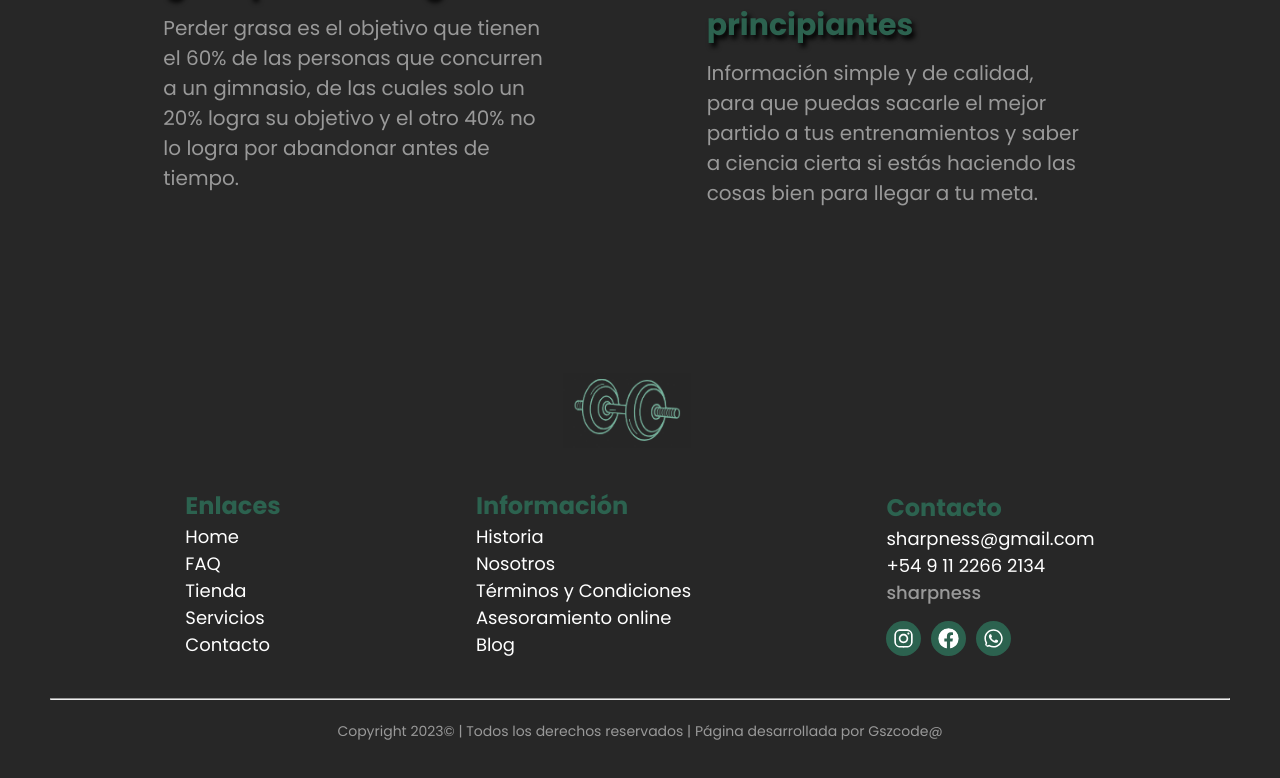
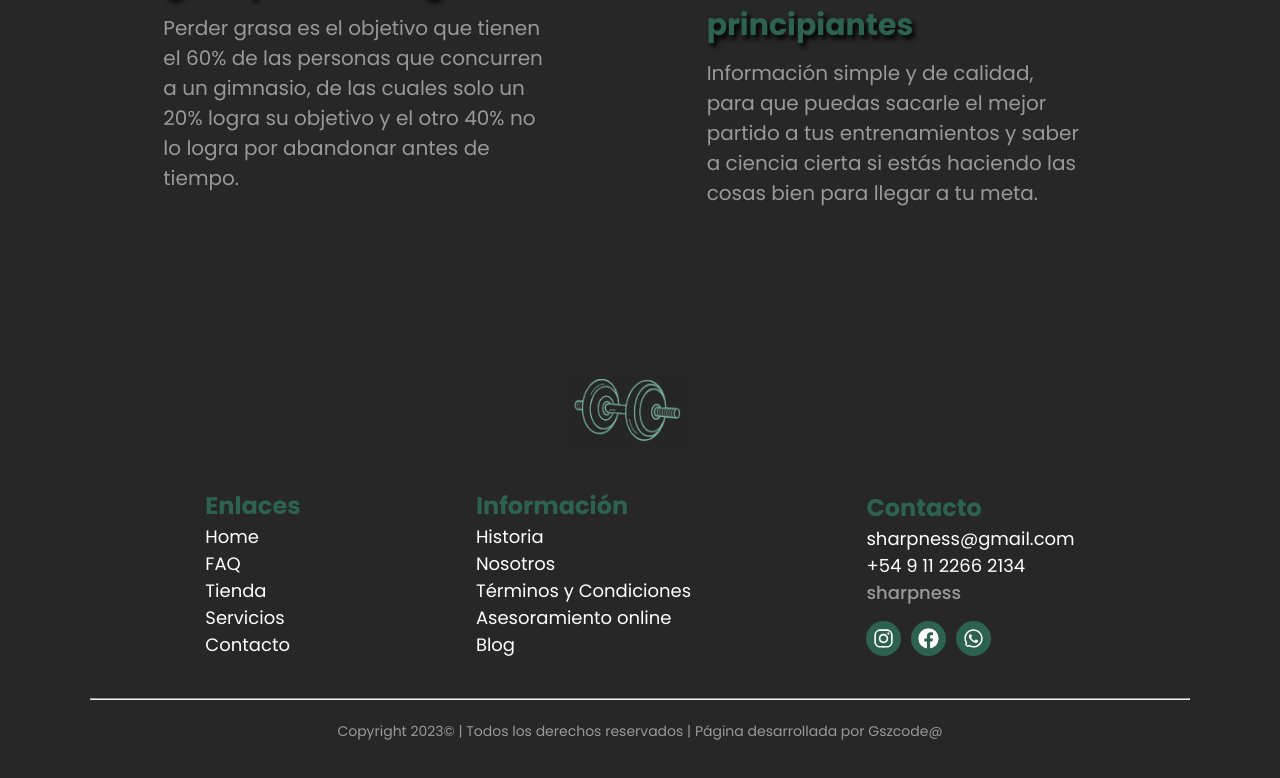
Before and after one commit to gszcode/hexablog, a Next.js app: page / in a window 1280 px wide. Shown: the part 3631-4409 px from the top of the page. Built offline with nearby package versions, Linux system fonts and the light colour scheme.

Commit message:
ajuste de margin auto

```diff
--- a/src/styles/Footer.module.css
+++ b/src/styles/Footer.module.css
@@ -1,5 +1,7 @@
 .footer {
   padding: 60px 20px;
+  max-width: 1200px;
+  margin: 0 auto;
 }
 .footer .image {
   margin-left: -22px;
@@ -53,6 +55,11 @@
   font-weight: 400;
   padding: 0 30px;
 }
+.footer .sections .copyright .line {
+  width: 100%;
+  height: 1px;
+  background-color: var(--tertiary-color);
+}
 
 /* Media query 640 */
 @media (min-width: 640px) {
```
